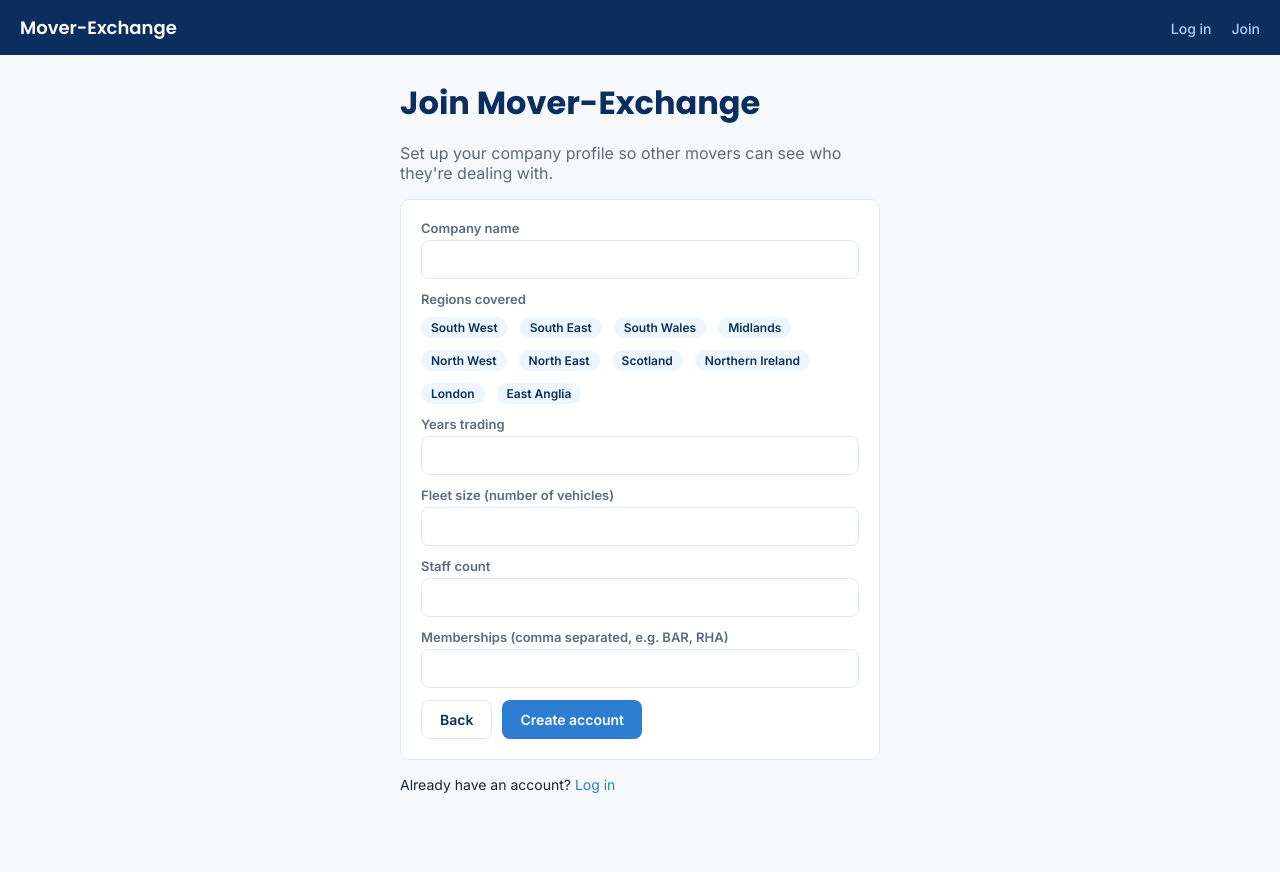
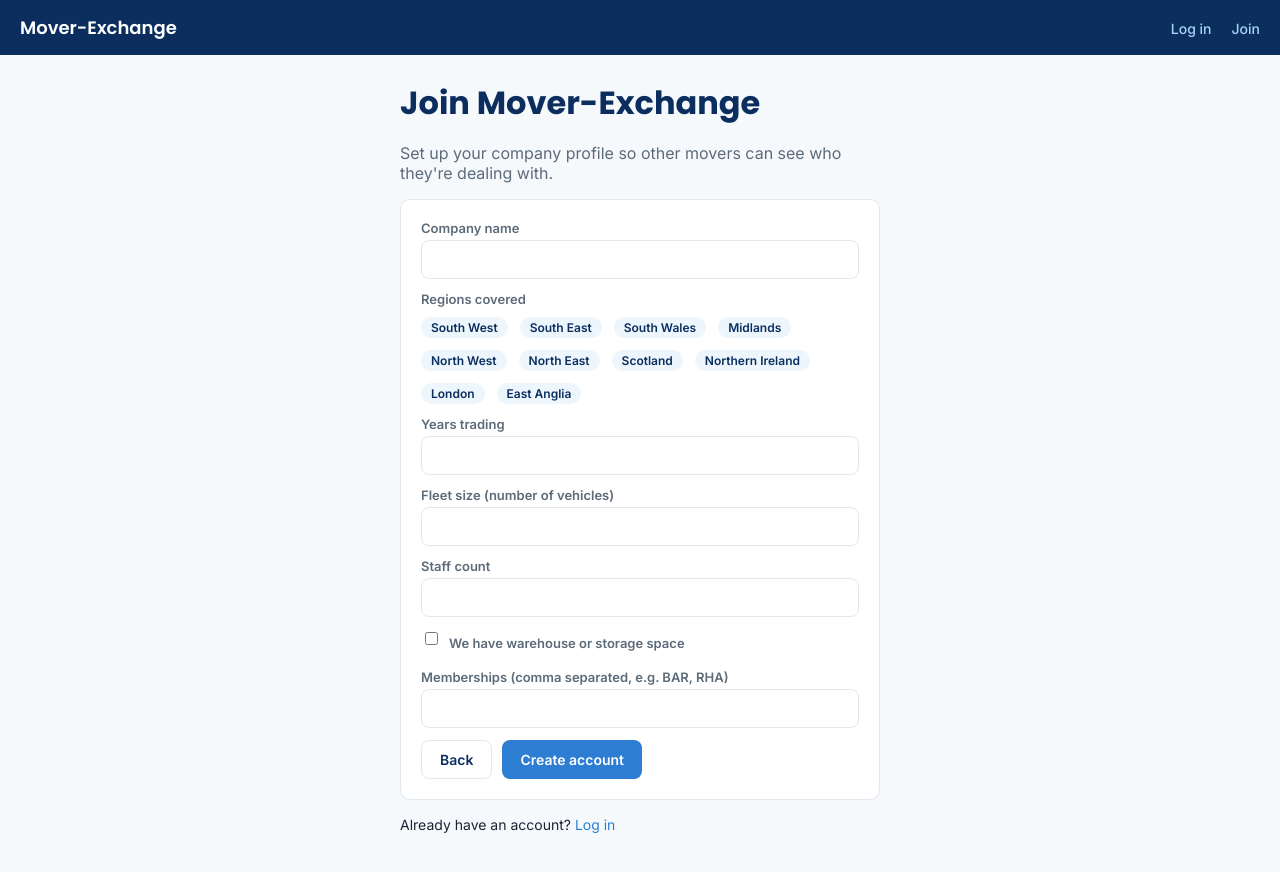
Before and after one commit to moggy-123/mover-exchange, a React (Vite) app in the folder removals-marketplace/: page /signup in a window 1280 px wide. Both pictures are taken after a click on the button "Next: company details". Shown: the top 872 px of the page. Built offline with nearby package versions, Linux system fonts and the light colour scheme; no server answers.

Commit message:
Update Signup.jsx

```diff
--- a/removals-marketplace/src/pages/Signup.jsx
+++ b/removals-marketplace/src/pages/Signup.jsx
@@ -14,6 +14,7 @@ export default function Signup() {
     email: '', password: '', yourName: '',
     companyName: '', region: [], yearsTrading: '',
     fleetSize: '', staffCount: '', memberships: '',
+    hasWarehouse: false, warehouseSqft: '',
   })
 
   function update(field, value) {
@@ -50,6 +51,7 @@ export default function Signup() {
         staff_count: parseInt(form.staffCount) || 0,
         memberships: form.memberships ? form.memberships.split(',').map(s => s.trim()) : [],
         contact_email: form.email,
+        warehouse_sqft: form.hasWarehouse ? (parseInt(form.warehouseSqft) || null) : null,
       })
       .select()
       .single()
@@ -116,6 +118,23 @@ export default function Signup() {
             <label>Staff count</label>
             <input type="number" min="0" value={form.staffCount} onChange={e => update('staffCount', e.target.value)} />
 
+            <label style={{ display: 'flex', alignItems: 'center', gap: 8, marginBottom: 12 }}>
+              <input
+                type="checkbox"
+                style={{ width: 'auto' }}
+                checked={form.hasWarehouse}
+                onChange={e => update('hasWarehouse', e.target.checked)}
+              />
+              We have warehouse or storage space
+            </label>
+
+            {form.hasWarehouse && (
+              <>
+                <label>Warehouse size (sq ft)</label>
+                <input type="number" min="0" value={form.warehouseSqft} onChange={e => update('warehouseSqft', e.target.value)} />
+              </>
+            )}
+
             <label>Memberships (comma separated, e.g. BAR, RHA)</label>
             <input value={form.memberships} onChange={e => update('memberships', e.target.value)} />
 
```
